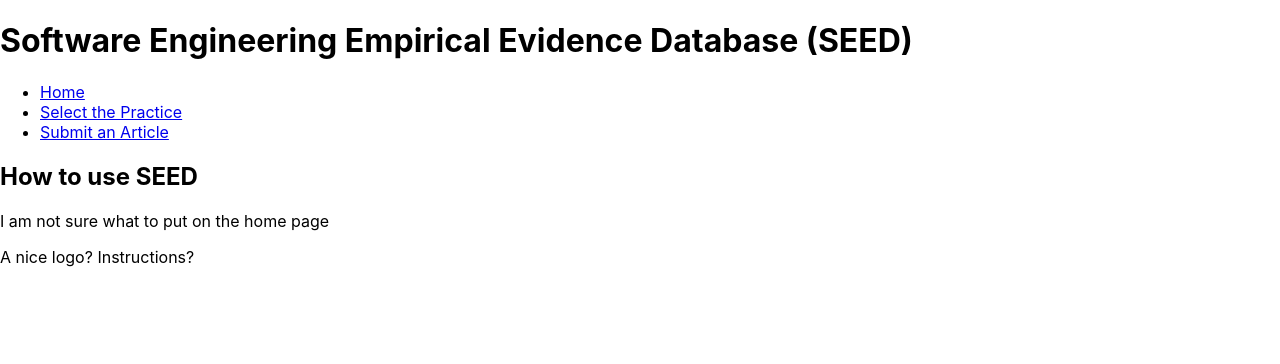
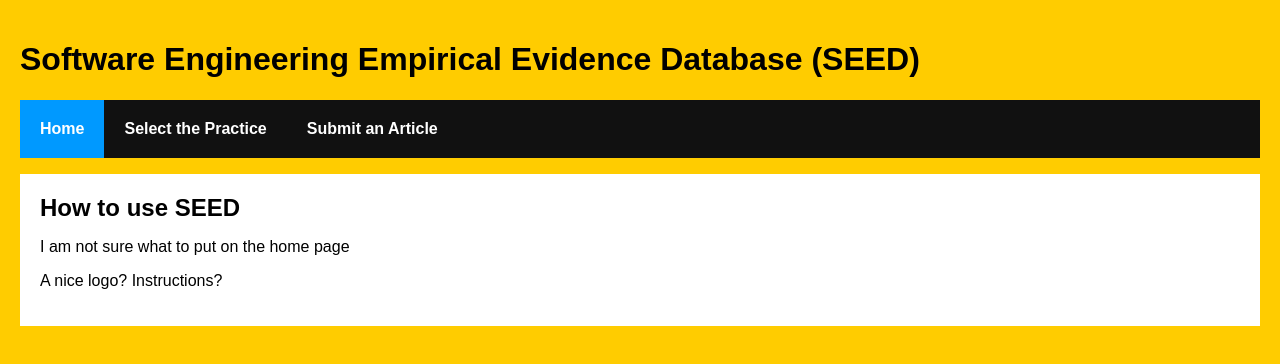
Before and after one commit to MissChenduo/cise_ass1a_worksheet4, a React (Create React App) app in the folder frontend/: page / in a window 1280 px wide. Shown: the top 364 px of the page. Built offline with nearby package versions, Linux system fonts and the light colour scheme; the HTML template or start-up script is replaced by a standard one.

Commit message:
Update index.css
Updated index.css

```diff
--- a/frontend/src/index.css
+++ b/frontend/src/index.css
@@ -1,13 +1,50 @@
 body {
+  background-color: #FFCC00;
+  padding: 20px;
   margin: 0;
-  font-family: -apple-system, BlinkMacSystemFont, 'Segoe UI', 'Roboto', 'Oxygen',
-    'Ubuntu', 'Cantarell', 'Fira Sans', 'Droid Sans', 'Helvetica Neue',
-    sans-serif;
-  -webkit-font-smoothing: antialiased;
-  -moz-osx-font-smoothing: grayscale;
 }
 
-code {
-  font-family: source-code-pro, Menlo, Monaco, Consolas, 'Courier New',
-    monospace;
+h1,
+h2,
+p,
+ul,
+li {
+  font-family: sans-serif;
 }
+
+ul.header li {
+  display: inline;
+  list-style-type: none;
+  margin: 0;
+}
+
+ul.header {
+  background-color: #111;
+  padding: 0;
+}
+
+ul.header li a {
+  color: #FFF;
+  font-weight: bold;
+  text-decoration: none;
+  padding: 20px;
+  display: inline-block;
+}
+
+.content {
+  background-color: #FFF;
+  padding: 20px;
+}
+
+.content h2 {
+  padding: 0;
+  margin: 0;
+}
+
+.content li {
+  margin-bottom: 10px;
+}
+
+.active {
+  background-color: #0099FF;
+}
```
